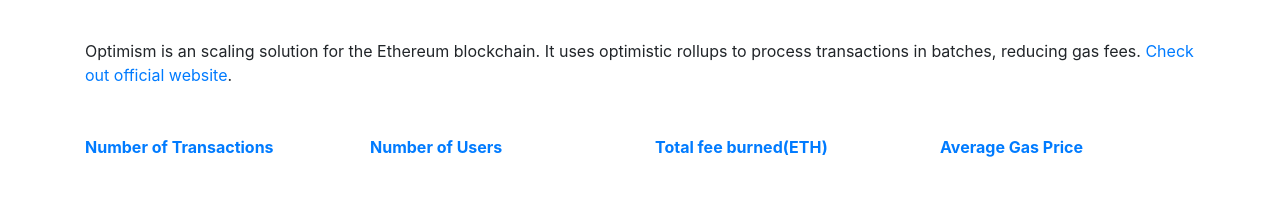
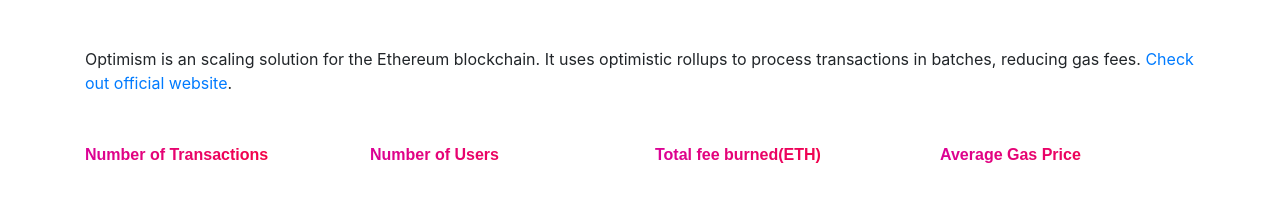
Before and after one commit to lordking1234/op, a plain HTML site: page index.html in a window 1280 px wide. Shown: the part 581-799 px from the top of the page. Drawn offline with nearby package versions, Linux system fonts and the light colour scheme.

Commit message:
Update index.css

```diff
--- a/index.css
+++ b/index.css
@@ -1,6 +1,15 @@
 /*header starts */
-
-
+  .aa {
+    display: inline-block;
+    margin-bottom: 8px;
+    background-image: linear-gradient(270deg, #ff0420, #d9029d);
+    font-family: Rubik, sans-serif;
+    color: transparent;
+    font-weight: 600;
+    -webkit-background-clip: text;
+    background-clip: text;
+    -webkit-text-fill-color: transparent;
+  }
 .carousel-item {
   height: 65vh;
   min-height: 350px;
```
